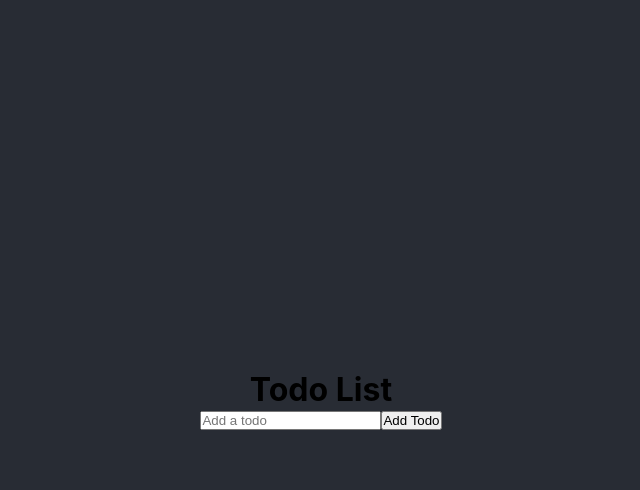
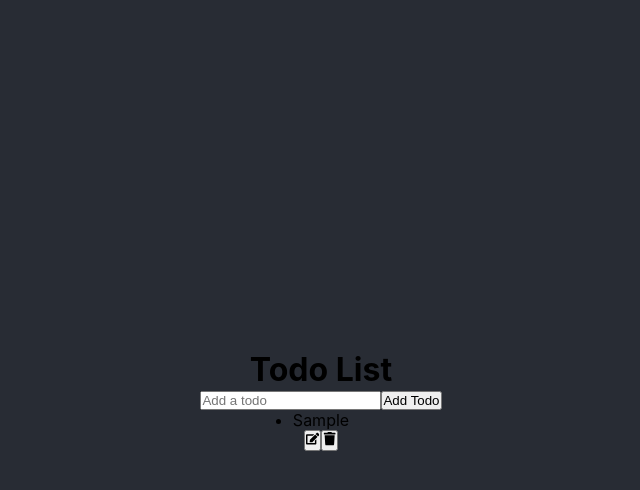
Before and after one commit to gmdom/interview-test, a React (Create React App) app: page / in a window 1280 px wide. Both pictures are taken after typing "Sample" into the empty fields and a click on the button "Add Todo". Shown: the top 490 px of the page, without its empty margins (319-959 px from the left). Built offline with nearby package versions, Linux system fonts and the light colour scheme.

Commit message:
add Todo component

```diff
--- a/package.json
+++ b/package.json
@@ -8,6 +8,7 @@
     "@testing-library/user-event": "^12.8.1",
     "react": "^17.0.1",
     "react-dom": "^17.0.1",
+    "react-icons": "^4.3.1",
     "react-scripts": "4.0.3",
     "web-vitals": "^1.1.0"
   },
--- a/src/App.js
+++ b/src/App.js
@@ -1,17 +1,32 @@
 import { useEffect, useReducer } from 'react';
 import './App.css';
 import TodoForm from './components/TodoForm/TodoForm';
+import TodoList from './components/TodoList/TodoList';
+import Todo from './components/Todo/Todo';
 import reducer from './reducer';
 
 const initialState = [];
 
 function App() {
-  const [state, dispatch] = useReducer(reducer, initialState);
+  const [todos, dispatch] = useReducer(reducer, initialState);
 
   return (
     <div className="App">
       <h1>Todo List</h1>
       <TodoForm addTodo={(task) => dispatch({ type: 'ADDED', task })} />
+      <TodoList>
+        {todos.map((todo) => (
+          <Todo
+            key={todo.id}
+            todo={todo}
+            toggleTodo={() => dispatch({ type: 'TOGGLE', id: todo.id })}
+            deleteTodo={() => dispatch({ type: 'DELETED', id: todo.id })}
+            updateTodo={(task) =>
+              dispatch({ type: 'UPDATED', id: todo.id, task })
+            }
+          />
+        ))}
+      </TodoList>
     </div>
   );
 }
--- /dev/null
+++ b/src/components/Todo/Todo.js
@@ -0,0 +1,53 @@
+import { FaEdit, FaTrash } from 'react-icons/fa';
+import { useState } from 'react';
+export default function Todo({ todo, deleteTodo, toggleTodo, updateTodo }) {
+  const [isEditing, setIsEditing] = useState(false);
+  const [task, setTask] = useState(todo.task);
+
+  const handleChange = (e) => {
+    setTask(e.target.value);
+  };
+  const handleDelete = () => {
+    deleteTodo(todo.id);
+  };
+
+  return (
+    <li
+      onClick={(e) => {
+        toggleTodo(todo.id);
+      }}
+    >
+      {!isEditing ? (
+        <>
+          <p>{todo.task}</p>
+          <div>
+            <button
+              onClick={(e) => {
+                e.stopPropagation();
+                setIsEditing(true);
+              }}
+            >
+              <FaEdit />
+            </button>
+            <button onClick={handleDelete}>
+              <FaTrash />
+            </button>
+          </div>
+        </>
+      ) : (
+        <form>
+          <input type="text" value={task} onChange={handleChange} />
+          <button
+            onClick={(e) => {
+              e.stopPropagation();
+              updateTodo(task);
+              setIsEditing(false);
+            }}
+          >
+            Save
+          </button>
+        </form>
+      )}
+    </li>
+  );
+}
```
Also changed, not shown: 1 other file (tests, documents, lock files or other folders).
